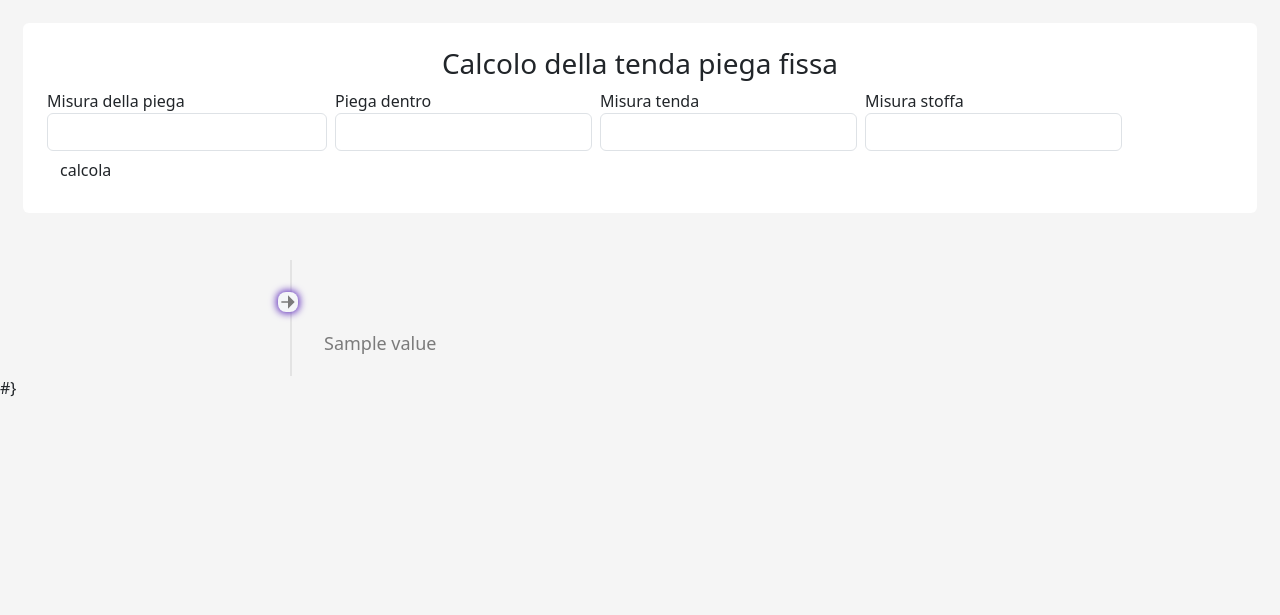
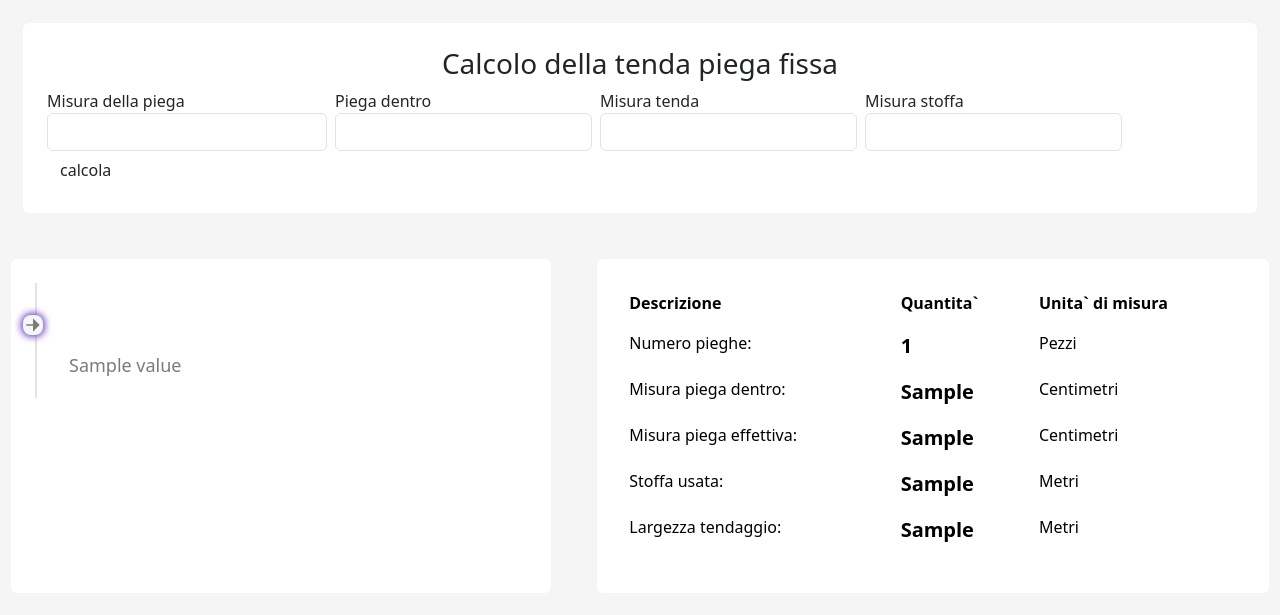
Before and after one commit to radik2019/calctende, a Django app: template calctende_app/core/templates/fixed_fold.html in a window 1280 px wide. Shown: the part 56-671 px from the top of the page. Run offline with Django 4.2, Linux system fonts and the light colour scheme; tables that the repository leaves empty hold one stand-in row (values such as "Sample post"); the template is opened without the code that fills it: values that come from a table or form of the project are taken from there, most other values are stand-ins (such as "Sample title", 1, 10 or a date in 2020).

Commit message:
added detail in a separate div

```diff
--- a/calctende_app/core/templates/fixed_fold.html
+++ b/calctende_app/core/templates/fixed_fold.html
@@ -110,10 +110,14 @@
             <button type="submit" class="btn btn-default alert-info">calcola</button>
         </form>
     </div>
-    <br>
 
+
+    {% if result %}
+
+         <div class="row">
+            <div class="card-body rounded-2 col-md-auto">
                 {% for value in result %}
-        <li class="timeline timeline-item" style=" line-height: 12%;  ">
+                    <li class="timeline timeline-item" style=" line-height: 1px;  ">
                         <span class="timeline-item-icon | faded-icon">
                             <svg xmlns="http://www.w3.org/2000/svg" viewBox="0 0 24 24" width="24" height="24">
                                 <path fill="none" d="M0 0h24v24H0z" />
@@ -124,9 +128,47 @@
                             {{ value }}
                         </div>
                     </li>
+                {% endfor %}
+            </div>
+            <div class="card-body rounded-2 col-3">
+                <table class="table table-borderless">
+                    <thead>
+                        <tr>
 
-    {% endfor %}#}
-
-
-
+                            <th scope="col">Descrizione</th>
+                            <th scope="col">Quantita`</th>
+                            <th scope="col">Unita` di misura</th>
+                        </tr>
+                    </thead>
+                    <tbody>
+                        <tr>
+                            <td>Numero pieghe:</td>
+                            <td><b style="font-size: 20px">{{ info.fold_count }}</b></td>
+                            <td>Pezzi</td>
+                        </tr>
+                        <tr>
+                            <td>Misura piega dentro:</td>
+                            <td><b style="font-size: 20px">{{ info.interior_fold }}</b></td>
+                            <td>Centimetri</td>
+                        </tr>
+                        <tr>
+                            <td>Misura piega effettiva:</td>
+                            <td><b style="font-size: 20px">{{ info.effective_fold }}</b></td>
+                            <td>Centimetri</td>
+                        </tr>
+                        <tr>
+                            <td>Stoffa usata:</td>
+                            <td><b style="font-size: 20px">{{ info.cloth_measure }}</b></td>
+                            <td>Metri</td>
+                        </tr>
+                        <tr>
+                            <td>Largezza tendaggio:</td>
+                            <td><b style="font-size: 20px">{{ info.awning_measure }}</b></td>
+                            <td>Metri</td>
+                        </tr>
+                    </tbody>
+                </table>
+            </div>
+        </div>
+    {% endif %}
 {% endblock %}
--- a/calctende_app/core/views.py
+++ b/calctende_app/core/views.py
@@ -28,6 +28,7 @@ class CalcFixedFold(View):
     def post(self, request, *args, **kwargs):
         form = WaveForm(request.POST)
         if form.is_valid():
+
             df = FixedFoldManager(
                 form.cleaned_data.get("fold_approximated"),
                 form.cleaned_data.get("interior_fold"),
@@ -35,8 +36,18 @@ class CalcFixedFold(View):
                 form.cleaned_data.get("cloth_measure"))
             lst = df.get_measure_list()
             form.is_valid()
-
-            return render(request, 'fixed_fold.html', {'form': form, 'result': lst})
+            context={
+                'form': form,
+                'info': {
+                    'awning_measure': df.awning_measure,
+                    'effective_fold': round(df.effective_fold, 2),  # misura piega
+                    'cloth_measure': df.cloth_measure,  # misura stoffa
+                    'interior_fold': round(df.interior_fold, 2),  # piega dentro
+                    'fold_count': int(df.fold_count)
+                },
+                'result': lst
+            }
+            return render(request, 'fixed_fold.html', context)
         return render(request, 'fixed_fold.html', {'form': form})
 
 
```
Lines whose indentation alone changed are shown as unchanged.
